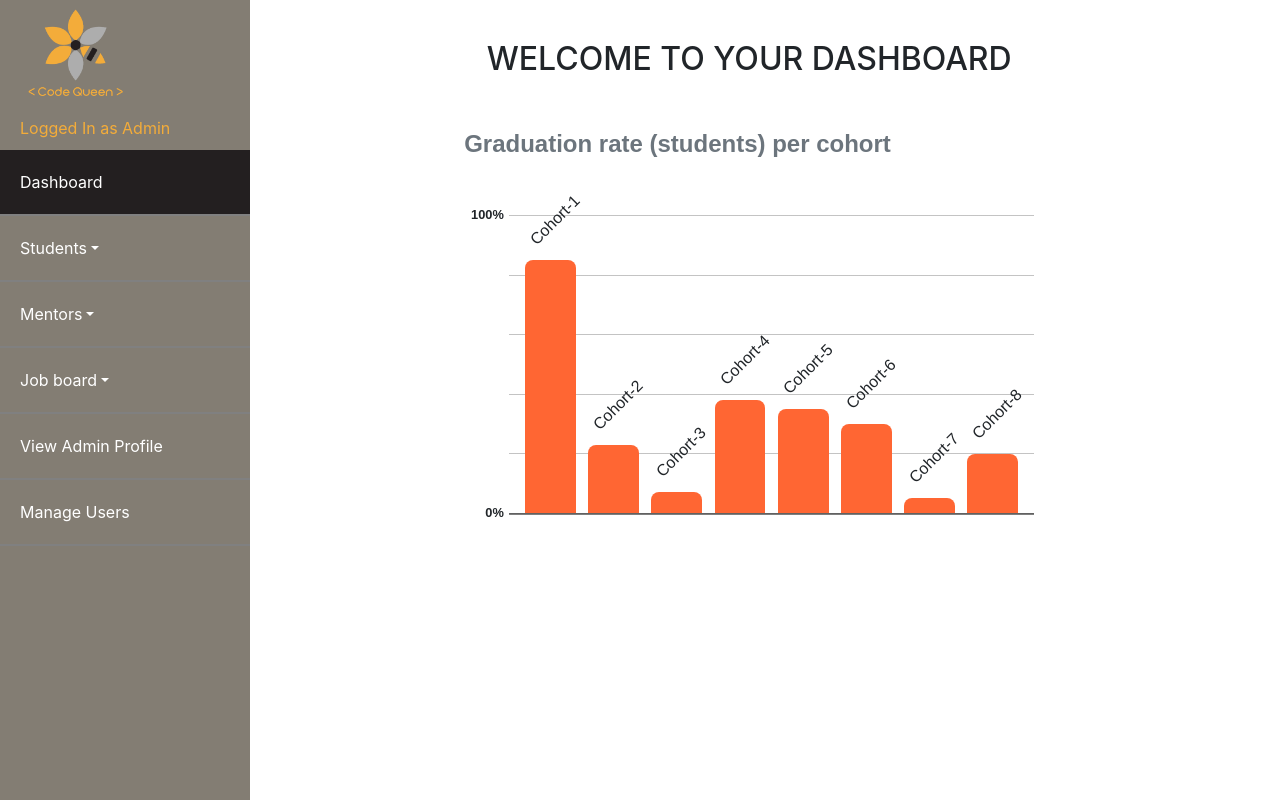
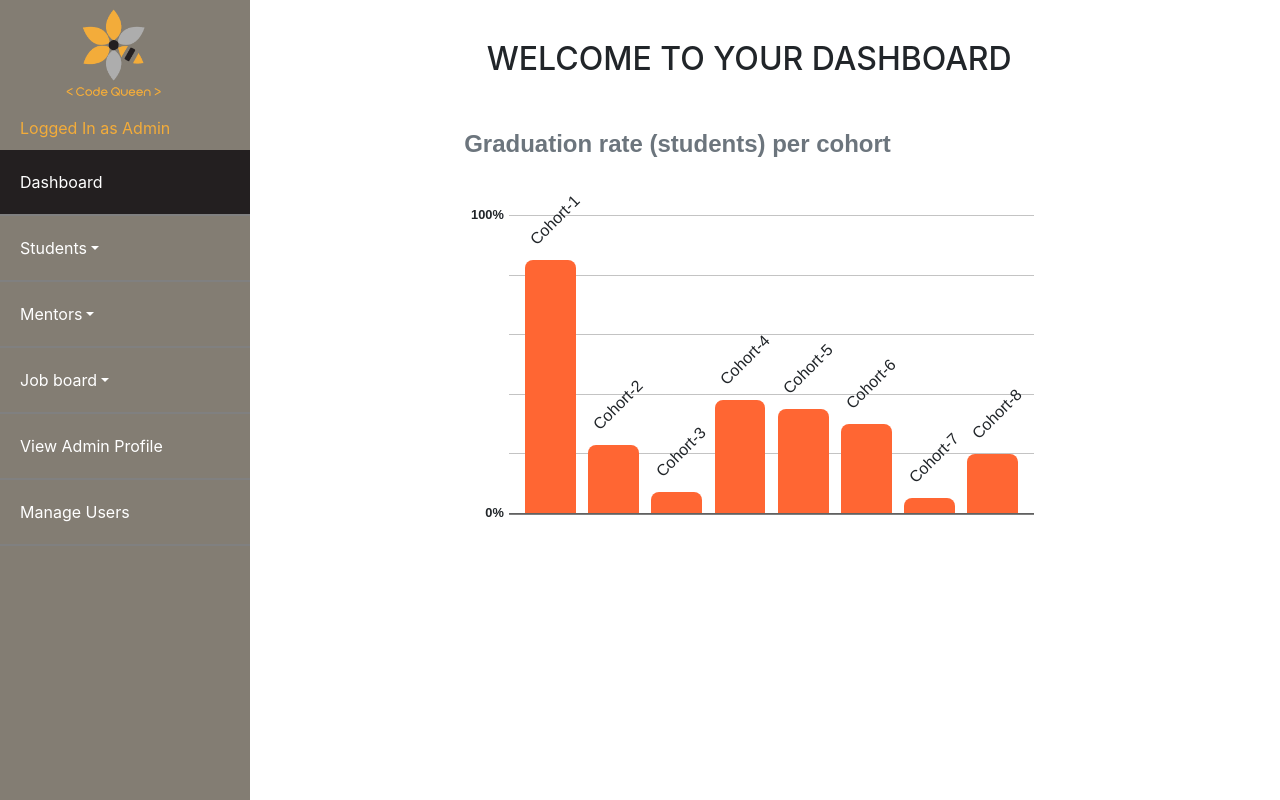
Before and after one commit to onives/management-system-code-queen, a website: page Views/index.html in a window 1280 px wide. Drawn offline with nearby package versions, Linux system fonts and the light colour scheme.

Commit message:
new commit

```diff
--- a/Views/style.css
+++ b/Views/style.css
@@ -297,3 +297,7 @@ body{
   margin: auto;
 
 }
+.sidebar-header{
+  width: 70%;
+  margin: auto;
+}
```
Also changed, not shown: Views/Student-table.html (+1 -1 lines).
